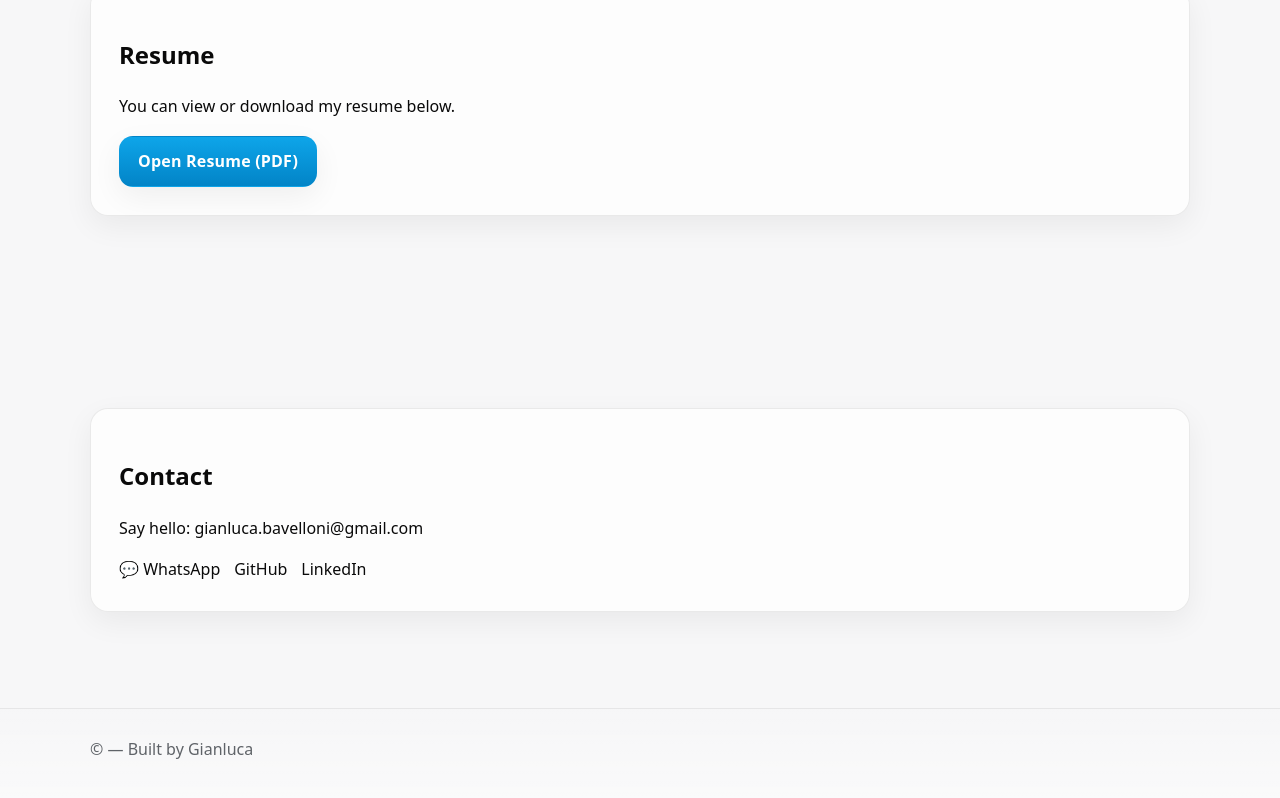
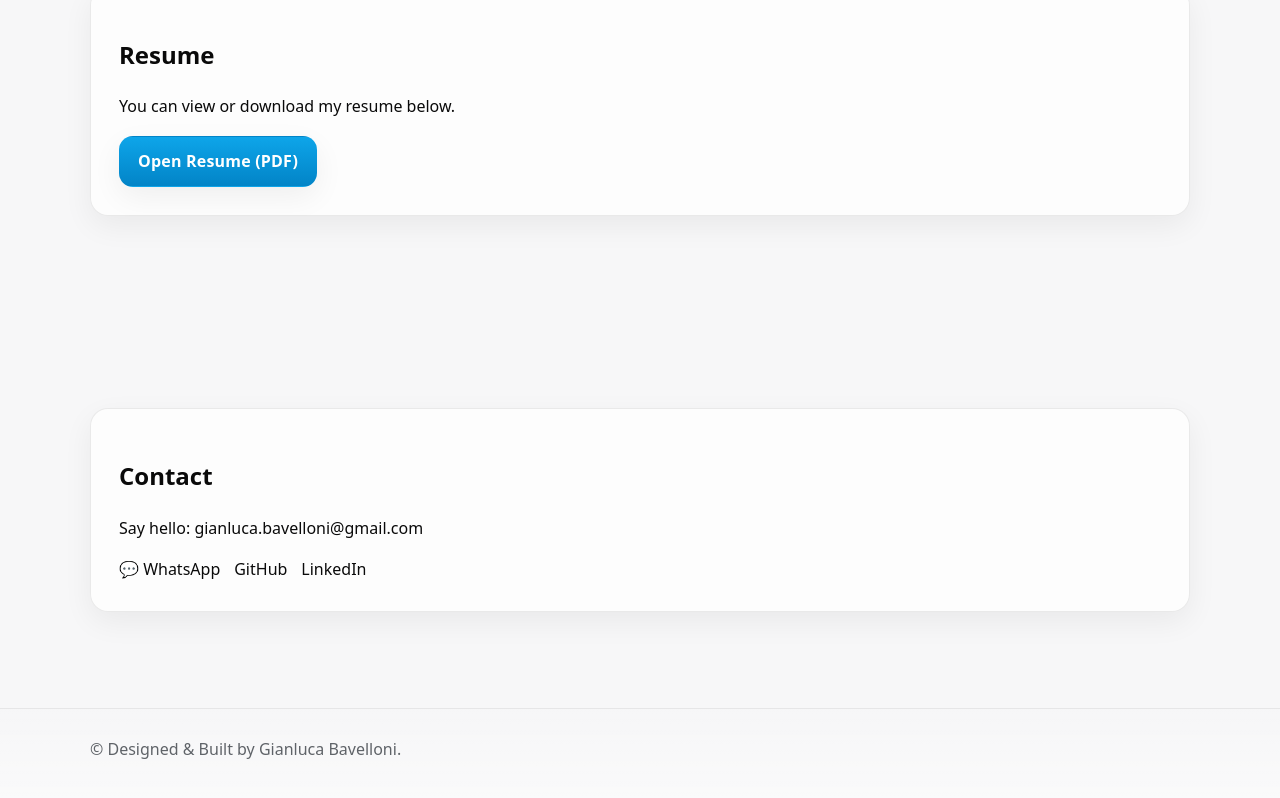
Before and after one commit to GianlucaBave/My_CV, a website: page index.html in a window 1280 px wide. Shown: the part 4102-4900 px from the top of the page. Drawn offline with Linux system fonts and the light colour scheme.

Commit message:
style: Update footer text

```diff
--- a/index.html
+++ b/index.html
@@ -937,7 +937,7 @@
   </main>
 
   <footer>
-    <div class="container">© <span id="year"></span> — Built by Gianluca</div>
+    <div class="container">© <span id="year"></span> Designed & Built by Gianluca Bavelloni.</div>
   </footer>
 
 
```
